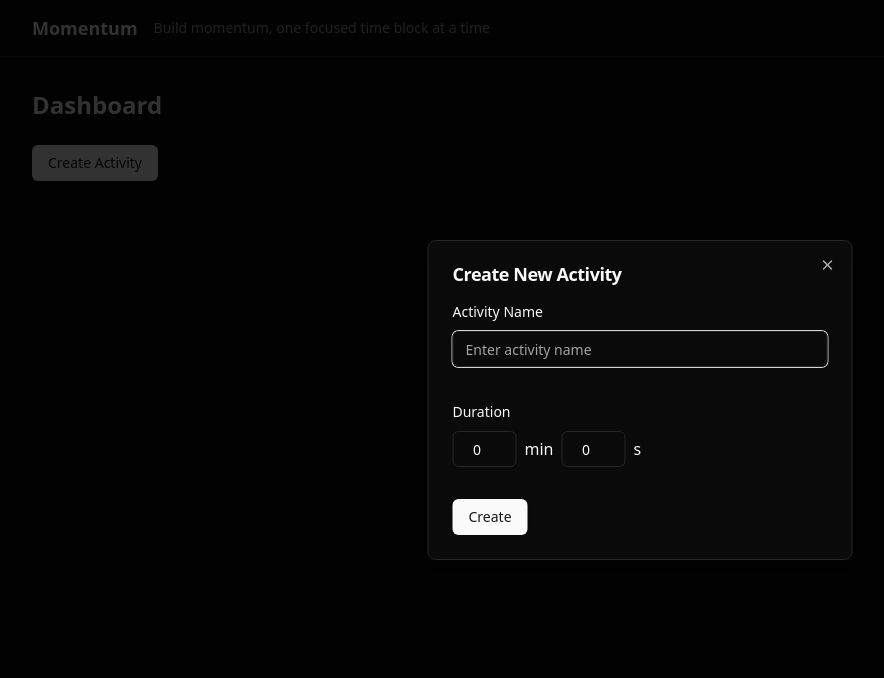
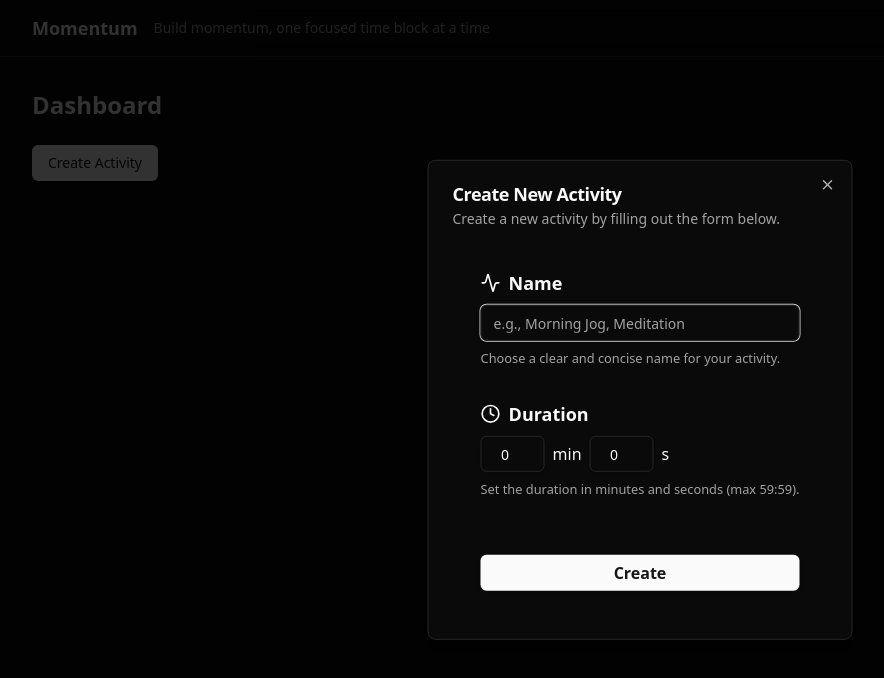
Before and after one commit to diegocasmo/findmomentum, a Next.js app: page /dashboard in a window 1280 px wide. Both pictures are taken after a click on the button "Create Activity". Shown: the top 678 px of the page, without its empty margins (0-884 px from the left). Built offline with nearby package versions, Linux system fonts and the light colour scheme; no server answers.

Commit message:
Improve UI

```diff
--- a/src/components/create-activity-form.tsx
+++ b/src/components/create-activity-form.tsx
@@ -9,9 +9,11 @@ import {
   FormItem,
   FormLabel,
   FormMessage,
+  FormDescription,
 } from "@/components/ui/form";
 import { Input } from "@/components/ui/input";
 import { DurationInput } from "@/components/duration-input";
+import { Clock, Activity } from "lucide-react";
 
 type FormData = {
   name: string;
@@ -33,6 +35,7 @@ export function CreateActivityForm() {
   };
 
   return (
+    <div className="max-w-2xl mx-auto p-6 bg-background">
       <Form {...form}>
         <form onSubmit={form.handleSubmit(onSubmit)} className="space-y-8">
           <FormField
@@ -40,10 +43,24 @@ export function CreateActivityForm() {
             name="name"
             render={({ field }) => (
               <FormItem>
-              <FormLabel>Activity Name</FormLabel>
+                <FormLabel
+                  htmlFor="activity-name"
+                  className="text-lg font-semibold flex items-center"
+                >
+                  <Activity className="w-5 h-5 mr-2" />
+                  Name
+                </FormLabel>
                 <FormControl>
-                <Input placeholder="Enter activity name" {...field} />
+                  <Input
+                    id="activity-name"
+                    placeholder="e.g., Morning Jog, Meditation"
+                    {...field}
+                    className="text-base"
+                  />
                 </FormControl>
+                <FormDescription>
+                  Choose a clear and concise name for your activity.
+                </FormDescription>
                 <FormMessage />
               </FormItem>
             )}
@@ -53,20 +70,34 @@ export function CreateActivityForm() {
             name="durationMs"
             render={({ field }) => (
               <FormItem>
-              <FormLabel>Duration</FormLabel>
+                <FormLabel
+                  htmlFor="activity-duration"
+                  className="text-lg font-semibold flex items-center"
+                >
+                  <Clock className="w-5 h-5 mr-2" />
+                  Duration
+                </FormLabel>
                 <FormControl>
                   <DurationInput
+                    id="activity-duration"
                     value={field.value}
                     onChange={(value) => field.onChange(value)}
                   />
                 </FormControl>
+                <FormDescription>
+                  Set the duration in minutes and seconds (max 59:59).
+                </FormDescription>
                 <FormMessage />
               </FormItem>
             )}
           />
-
-        <Button type="submit">Create</Button>
+          <div className="pt-6">
+            <Button type="submit" className="w-full text-base font-semibold">
+              Create
+            </Button>
+          </div>
         </form>
       </Form>
+    </div>
   );
 }
--- a/src/components/create-activity-modal.tsx
+++ b/src/components/create-activity-modal.tsx
@@ -5,6 +5,7 @@ import { Button } from "@/components/ui/button";
 import {
   Dialog,
   DialogContent,
+  DialogDescription,
   DialogHeader,
   DialogTitle,
   DialogTrigger,
@@ -22,6 +23,9 @@ export function CreateActivityModal() {
       <DialogContent className="sm:max-w-[425px]">
         <DialogHeader>
           <DialogTitle>Create New Activity</DialogTitle>
+          <DialogDescription>
+            Create a new activity by filling out the form below.
+          </DialogDescription>
         </DialogHeader>
         <CreateActivityForm />
       </DialogContent>
--- a/src/components/duration-input.tsx
+++ b/src/components/duration-input.tsx
@@ -1,17 +1,18 @@
 import type React from "react";
 import { Input } from "@/components/ui/input";
+import { MS_PER_MIN, MS_PER_SECOND } from "@/lib/utils/time";
 import {
   MAX_MIN,
   MAX_SEC,
 } from "@/app/dashboard/schemas/create-activity-schema";
-import { MS_PER_MIN, MS_PER_SECOND } from "@/lib/utils/time";
 
 type DurationInputProps = {
+  id: string;
   value: number;
   onChange: (value: number) => void;
 };
 
-export function DurationInput({ value, onChange }: DurationInputProps) {
+export function DurationInput({ id, value, onChange }: DurationInputProps) {
   const minutes = Math.floor(value / MS_PER_MIN);
   const seconds = Math.floor((value % MS_PER_MIN) / MS_PER_SECOND);
 
@@ -31,13 +32,14 @@ export function DurationInput({ value, onChange }: DurationInputProps) {
     updateDuration(minutes, newSeconds);
   };
 
-  const updateDuration = (m: number, s: number) => {
-    onChange(m * MS_PER_MIN + s * MS_PER_SECOND);
+  const updateDuration = (minutes: number, seconds: number) => {
+    onChange(minutes * MS_PER_MIN + seconds * MS_PER_SECOND);
   };
 
   return (
     <div className="flex items-center space-x-2">
       <Input
+        id={id}
         type="number"
         value={minutes}
         onChange={handleMinutesChange}
```
Lines whose indentation alone changed are shown as unchanged.
